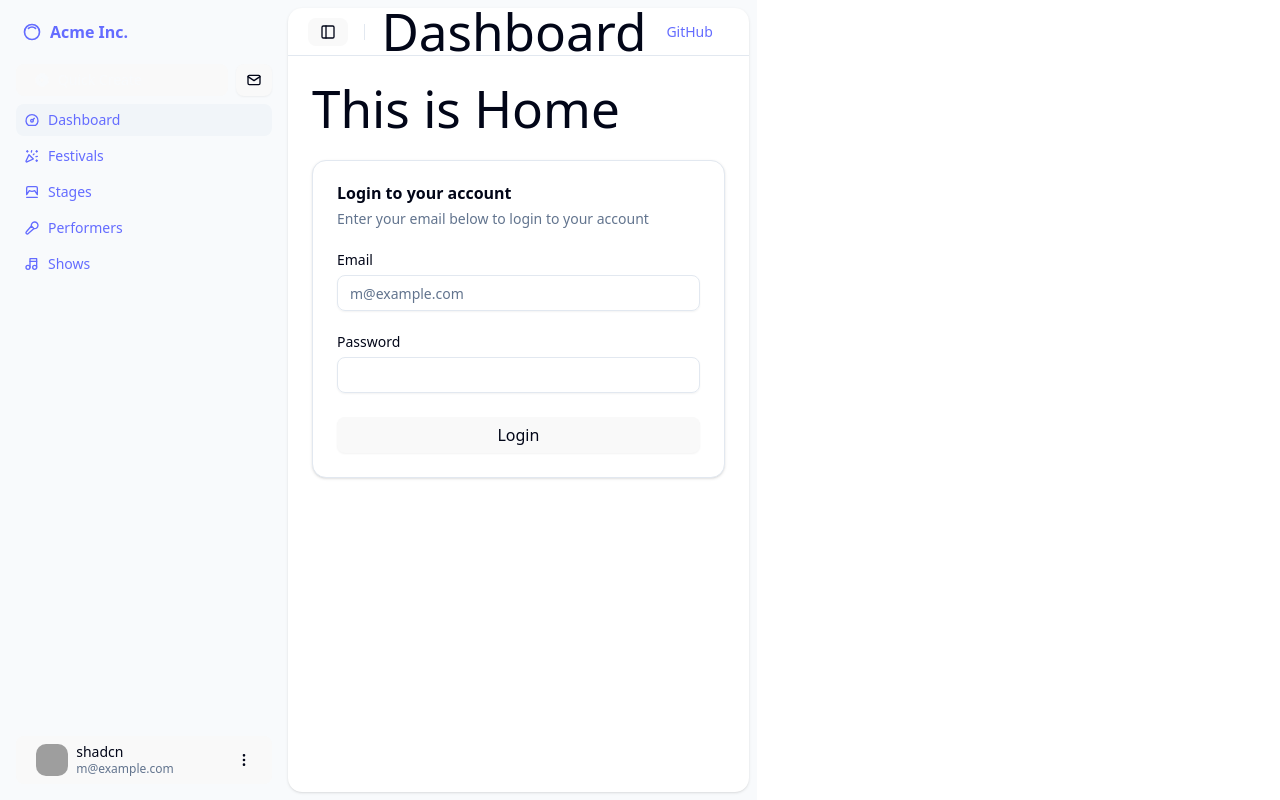
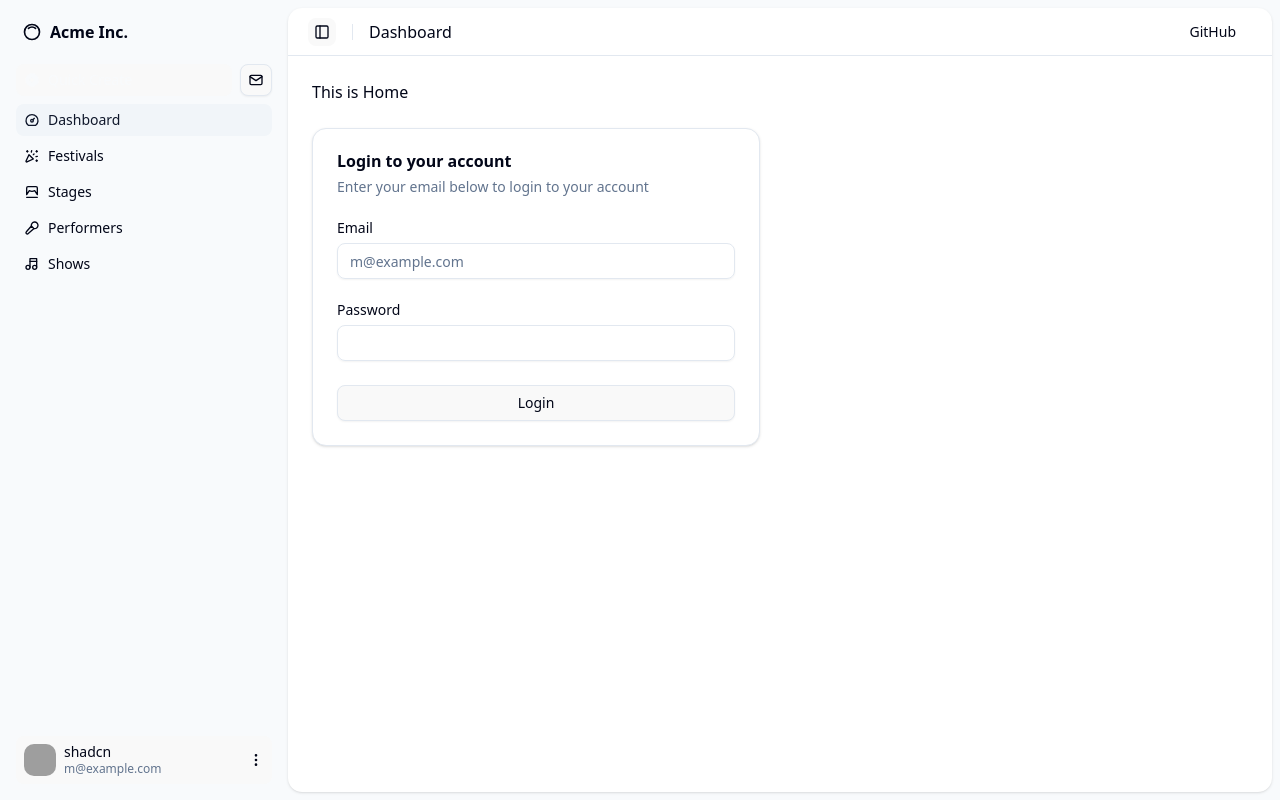
Before and after one commit to katetemple/react-medical-application, a React (Vite) app: page / in a window 1280 px wide. Built offline with nearby package versions, Linux system fonts and the light colour scheme; grey boxes are pictures that could not be loaded.

Commit message:
Project template now working

```diff
--- a/src/assets/globals.css
+++ b/src/assets/globals.css
@@ -48,47 +48,6 @@
   --sidebar-accent-foreground: oklch(0.208 0.042 265.755);
   --sidebar-border: oklch(0.929 0.013 255.508);
   --sidebar-ring: oklch(0.704 0.04 256.788);
-}
-
-a {
-  font-weight: 500;
-  color: #646cff;
-  text-decoration: inherit;
-}
-a:hover {
-  color: #535bf2;
-}
-
-body {
-  margin: 0;
-  display: flex;
-  place-items: center;
-  min-width: 320px;
-  min-height: 100vh;
-}
-
-h1 {
-  font-size: 3.2em;
-  line-height: 1.1;
-}
-
-button {
-  border-radius: 8px;
-  border: 1px solid transparent;
-  padding: 0.6em 1.2em;
-  font-size: 1em;
-  font-weight: 500;
-  font-family: inherit;
-  background-color: #1a1a1a;
-  cursor: pointer;
-  transition: border-color 0.25s;
-}
-button:hover {
-  border-color: #646cff;
-}
-button:focus,
-button:focus-visible {
-  outline: 4px auto -webkit-focus-ring-color;
 }
 
 @media (prefers-color-scheme: light) {
```
Also changed, not shown: package.json (+28 -3 lines), components.json, eslint.config.js (line endings or trailing spaces), vite.config.js (line endings or trailing spaces), 1 other file (tests, documents, lock files or other folders).
